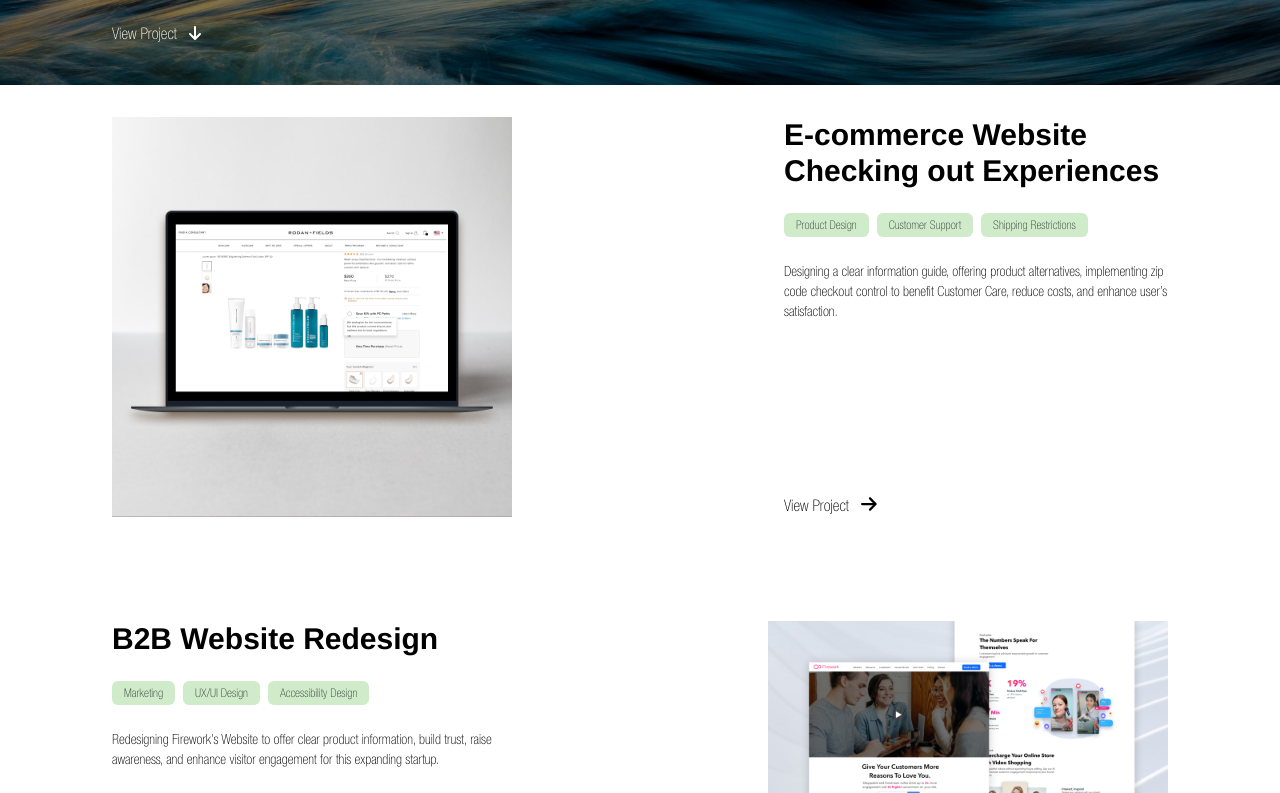
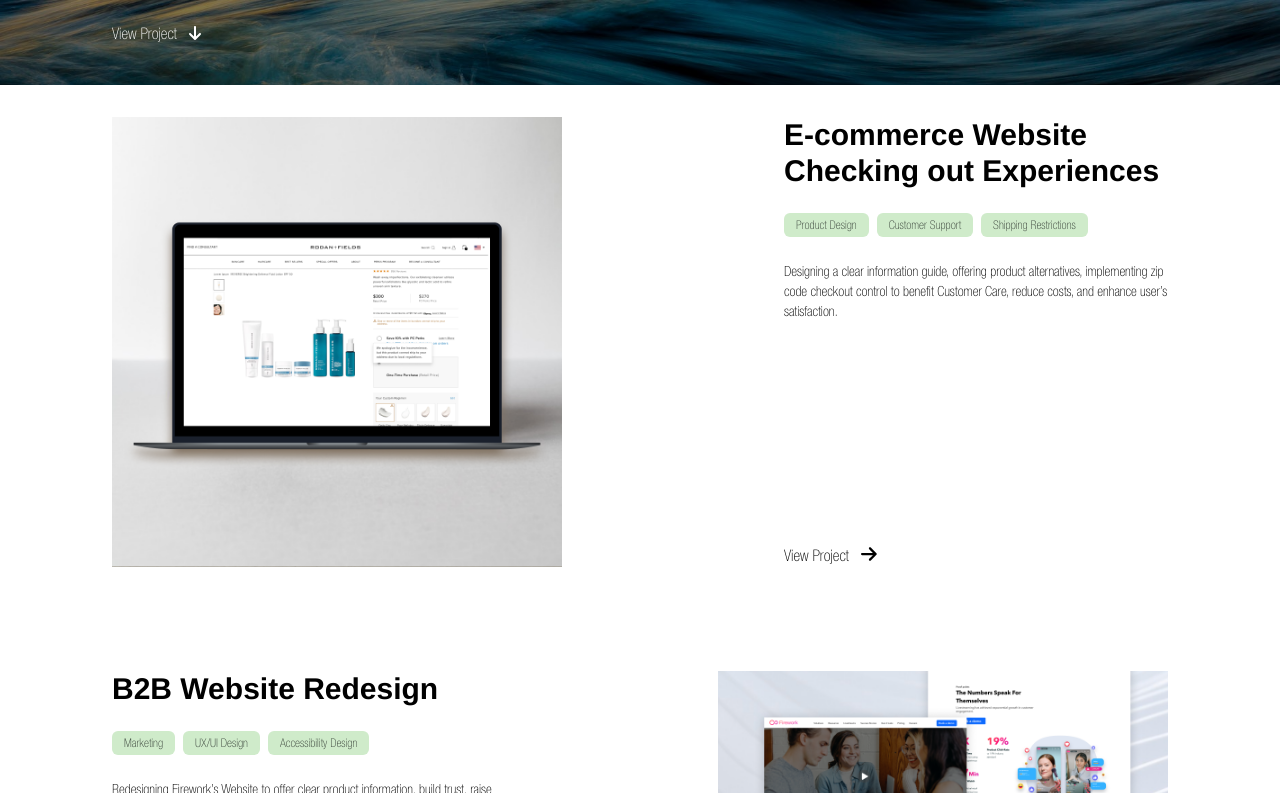
Before and after one commit to thomas-j-back/yang-portfolio-site-front-end, a Next.js app: page / in a window 1280 px wide. Shown: the part 467-1260 px from the top of the page. Built offline with nearby package versions, Linux system fonts and the light colour scheme.

Commit message:
updating ssh deploy to include

```diff
--- a/src/app/ui_components/case_preview.tsx
+++ b/src/app/ui_components/case_preview.tsx
@@ -36,7 +36,7 @@ export const CasePreview: FunctionComponent<CasePreviewProps> = ({
             <Link href={pageRoute}>
                 <Image
                     src={previewImage}
-                    width={400}
+                    width={450}
                     height={400}
                     alt={title}
                 />
--- a/src/app/ui_components/navigation/navbar.tsx
+++ b/src/app/ui_components/navigation/navbar.tsx
@@ -1,6 +1,6 @@
 import Link from "next/link"
 import Image from "next/image"
-
+import navConfig from './navconfig'
 
 export default function navBar() {
     return (
@@ -18,17 +18,17 @@ export default function navBar() {
                     </div>
                     <ul className="hidden sm:flex gap-x-6 text-black">
                         <li>
-                            <Link href="/about">
+                            <Link href={navConfig.WORK}>
                                 <p>Works</p>
                             </Link>
                         </li>
                         <li>
-                            <Link href="/services">
+                            <Link href={navConfig.FUN}>
                                 <p>Fun</p>
                             </Link>
                         </li>
                         <li>
-                            <Link href="/contacts">
+                            <Link href={navConfig.ABOUT}>
                                 <p>About</p>
                             </Link>
                         </li>
```
